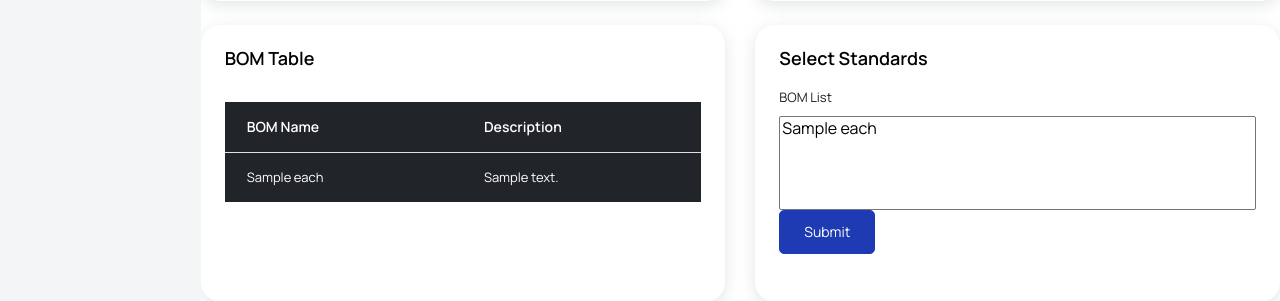
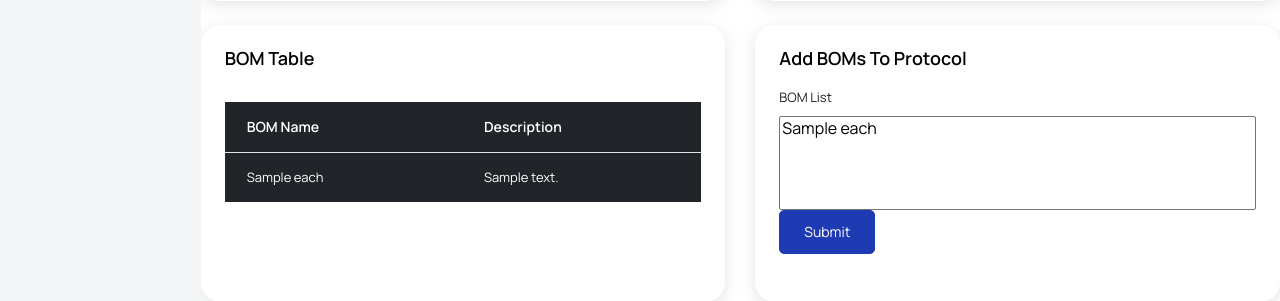
Before and after one commit to Pouria-Saadaty-Khoshrou/Roje-Software-very-first-demo, a Flask app: template app/templates/Protocol.html in a window 1280 px wide. Shown: the part 1508-1809 px from the top of the page. Run offline with Flask 2, Linux system fonts and the light colour scheme; the template is opened without the code that fills it: most values are stand-ins (such as "Sample title", 1, 10 or a date in 2020); parts of the project's set-up code (start-up, migrations or seed data) failed here and were passed over; some libraries are stand-ins or nearby versions.

Commit message:
dorost kardane title haye html

```diff
--- a/app/templates/Protocol.html
+++ b/app/templates/Protocol.html
@@ -234,7 +234,7 @@
 
         <div class="card">
             <div class="card-body">
-                <h4 class="card-title">Select standards</h4>
+                <h4 class="card-title">Add BOMs To Protocol</h4>
 
                 <div class="form-group">
                     <div class="form-group" data-select2-id="7">
```
